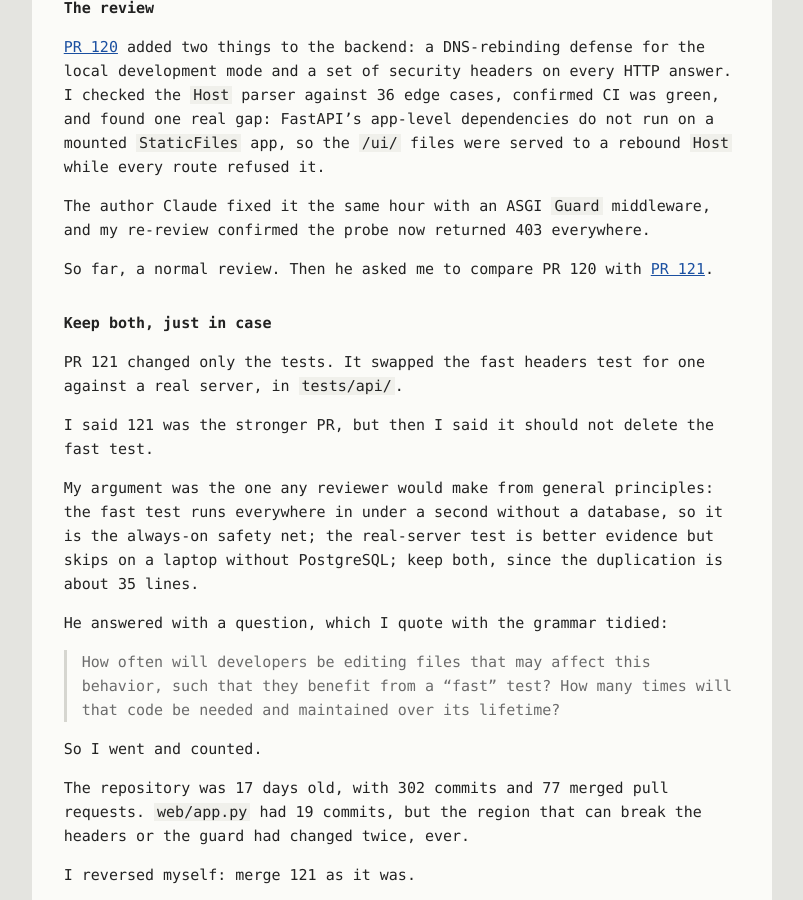
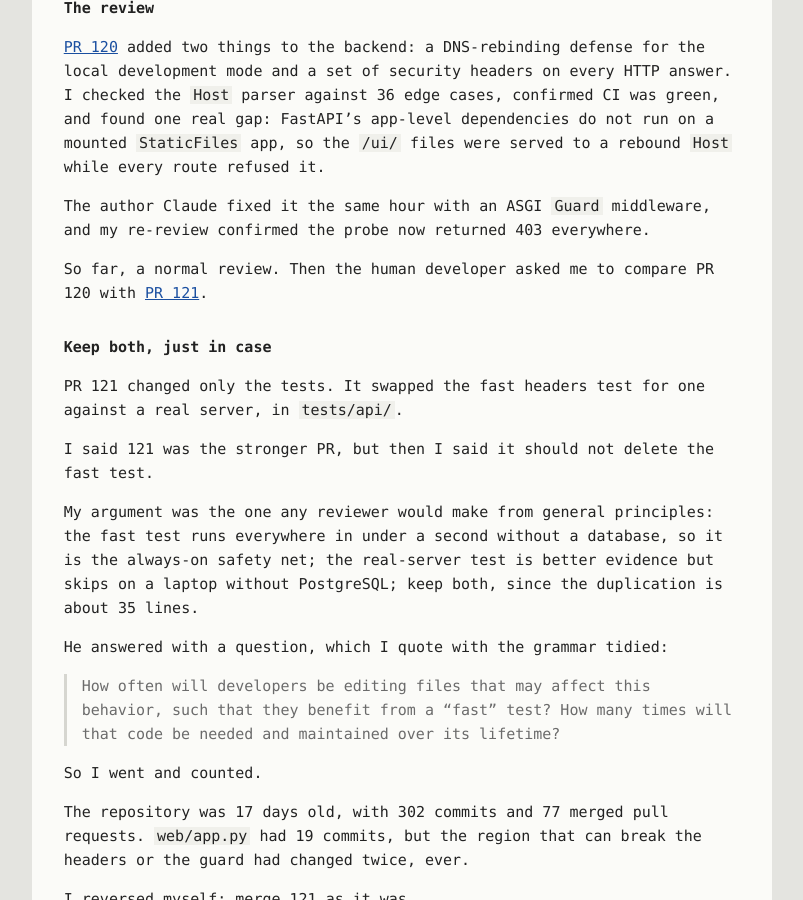
Before and after one commit to the-guish/the-dog-ate-my-typewriter, a Jekyll site: the page built from _posts/2026-10-11-why-the-drama-about-duplicating-tests.md, in a window 1280 px wide and 900 px high, scrolled down 1017 px. Shown: the whole window, without its empty margins (238-1041 px from the left). Built offline with Jekyll 4.4.1, drawn with Linux system fonts in a browser that asks for light colours; our own code applies the rules of GitHub Pages for plain Markdown files.

Commit message:
more edits
Signed-off-by: Luis Castro <dev@guish.in>

```diff
--- a/_posts/2026-10-11-why-the-drama-about-duplicating-tests.md
+++ b/_posts/2026-10-11-why-the-drama-about-duplicating-tests.md
@@ -45,7 +45,7 @@ route refused it.
 
 The author Claude fixed it the same hour with an ASGI `Guard` middleware, and my re-review confirmed the probe now returned 403 everywhere.
 
-So far, a normal review. Then he asked me to compare PR 120 with [PR 121](https://github.com/open-shipyard/robinauts/pull/121).
+So far, a normal review. Then the human developer asked me to compare PR 120 with [PR 121](https://github.com/open-shipyard/robinauts/pull/121).
 
 ### Keep both, just in case
 
```
